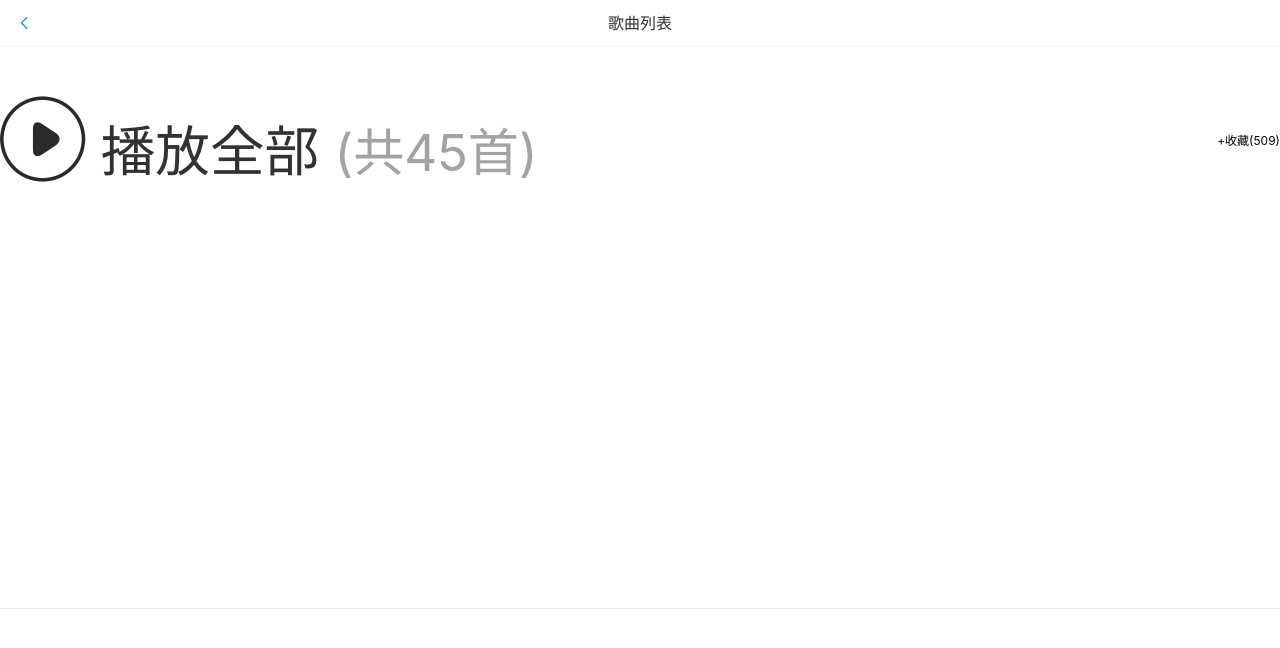
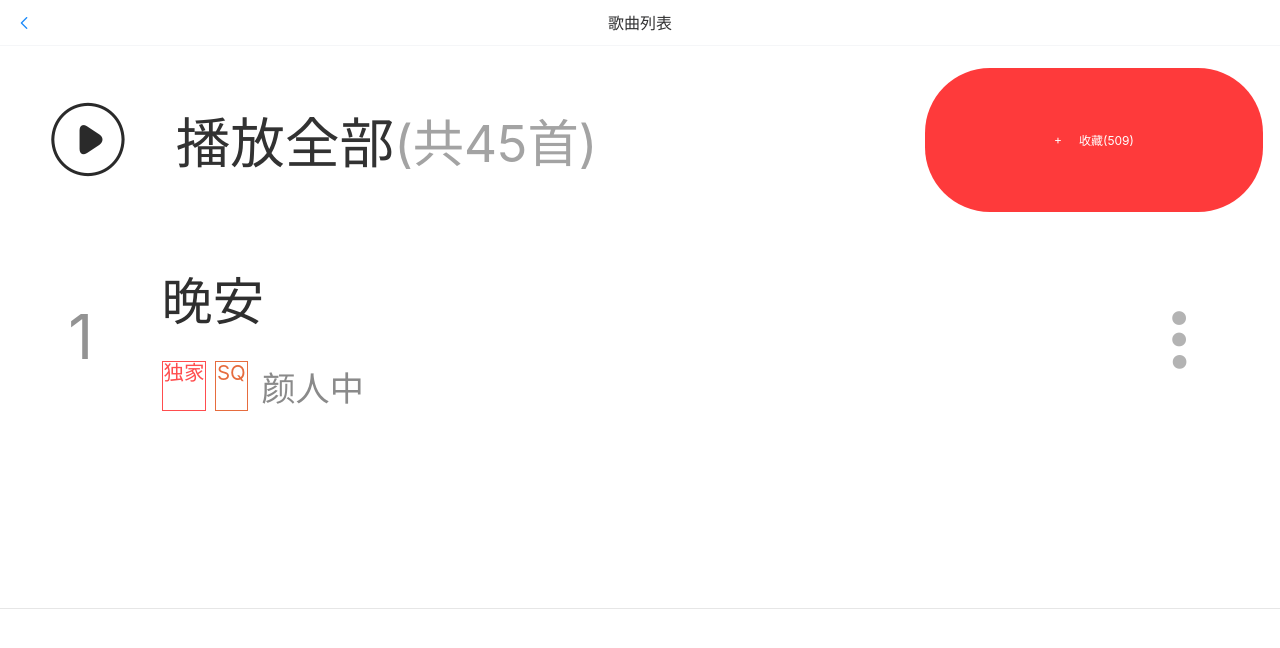
Before and after one commit to zmy816/163music, a Vue app: page /songList in a window 1280 px wide. Shown: the top 648 px of the page. Built offline with nearby package versions, Linux system fonts and the light colour scheme; no server answers; what vue-aplayer would draw is missing.

Commit message:
歌曲列表页

```diff
--- a/src/views/songList/index.vue
+++ b/src/views/songList/index.vue
@@ -5,9 +5,29 @@
     </div>
     <div class="main">
       <div class="main_top">
-            <div class="playAll"> <span class="iconfont icon-bofang1-copy"></span> 播放全部 <span class="snum">(共{{songsNum}}首)</span></div>
-            <div class="addCollections"><span class="add">+</span>收藏({{collectionsNum}})</div>
+        <div class="playAll">
+          <span class="iconfont icon-bofang1-copy"></span> 播放全部
+          <span class="snum">(共{{songsNum}}首)</span>
         </div>
+        <div class="addCollections">
+          <span class="add">+</span>
+          收藏({{collectionsNum}})
+        </div>
+      </div>
+      <ul>
+        <li class="main-container">
+          <p class="order">1</p>
+          <div class="songwrap">
+            <div class="songName">晚安</div>
+            <div class="singer">
+              <span class="exclusive">独家</span>
+              <span class="sq">SQ</span>
+              <div class="singername">颜人中</div>
+            </div>
+          </div>
+          <span class="iconfont icon-sangedian"></span>
+        </li>
+      </ul>
     </div>
   </div>
 </template>
@@ -18,8 +38,10 @@ export default {
   data() {
     return {
       title: "标题",
-      songsNum:"45",
-      collectionsNum:"509"
+      songsNum: "45",
+      collectionsNum: "509",
+      songlist: {},
+      songlistID: "24381616"
     };
   },
   computed: {},
@@ -28,9 +50,20 @@ export default {
     //返回按钮点击方法
     onClickLeft() {
       this.$router.go(-1);
+    },
+    //请求歌单列表
+    getSongList(id) {
+      this.$http.get("/playlist/detail?id=" + id).then(res => {
+        console.log(res.playlist.tracks);
+        console.log(res)
+        this.songlist = this.res;
+      });
     }
   },
-  created() {},
+  created() {
+    this.getSongList(this.songlistID);
+    console.log(this.songlist)
+  },
   mounted() {}
 };
 </script>
@@ -38,22 +71,85 @@ export default {
 .van-nav-bar .van-icon {
   color: #303030 !important;
 }
-.main_top{
+.main_top {
   height: 1.1rem;
   display: flex;
   align-items: center;
   justify-content: space-between;
 }
-.playAll{
+.playAll {
   font-size: 0.32rem;
   color: #323232;
+  display: flex;
+  align-items: center;
 }
-.playAll .iconfont{
+.playAll .iconfont {
   color: #2a2a2a;
+  font-size: 0.43rem;
+  margin: 0 0.3rem;
+}
+.snum {
+  font-size: 0.3rem;
+  color: #a3a3a3 !important ;
+}
+.addCollections {
+  width: 1.98rem;
+  height: 0.84rem;
+  display: flex;
+  align-items: center;
+  margin-right: 0.1rem;
+  background-color: #fe3a3b;
+  color: #ffffff;
+  border-radius: 0.38rem;
+  justify-content: center;
+}
+.addCollections .add {
+  margin-right: 0.1rem;
+}
+.main-container {
+  height: 1.2rem;
+  display: flex;
+  align-items: center;
+  position: relative;
+}
+.main-container .iconfont {
+  position: absolute;
+  top: 0.35rem;
+  right: 0.35rem;
   font-size: 0.5rem;
+  color: #b3b3b3;
 }
-.snum{
+.main-container p {
+  font-size: 0.36rem;
+  color: #939393;
+  margin: 0 0.4rem;
+}
+.singer {
+  display: flex;
+}
+.songName {
   font-size: 0.3rem;
-    color: #a3a3a3 !important;
+  color: #2f2f2f;
+  margin-bottom: 0.15rem;
+}
+.exclusive {
+  font-size: 0.12rem;
+  color: #ff4d4e;
+  border: solid 1px #ff4d4e;
+  line-height: 1;
+  padding: 1px;
+}
+.sq {
+  font-size: 0.12rem;
+  color: #e66c3e;
+  border: solid 1px #e66c3e;
+  line-height: 1;
+  padding: 1px;
+  margin-left: 0.05rem;
+  margin-right: 0.08rem;
+}
+.singername {
+  font-size: 0.2rem;
+  color: #8a8a8a;
 }
 </style>
```
Lines whose indentation alone changed are shown as unchanged.
